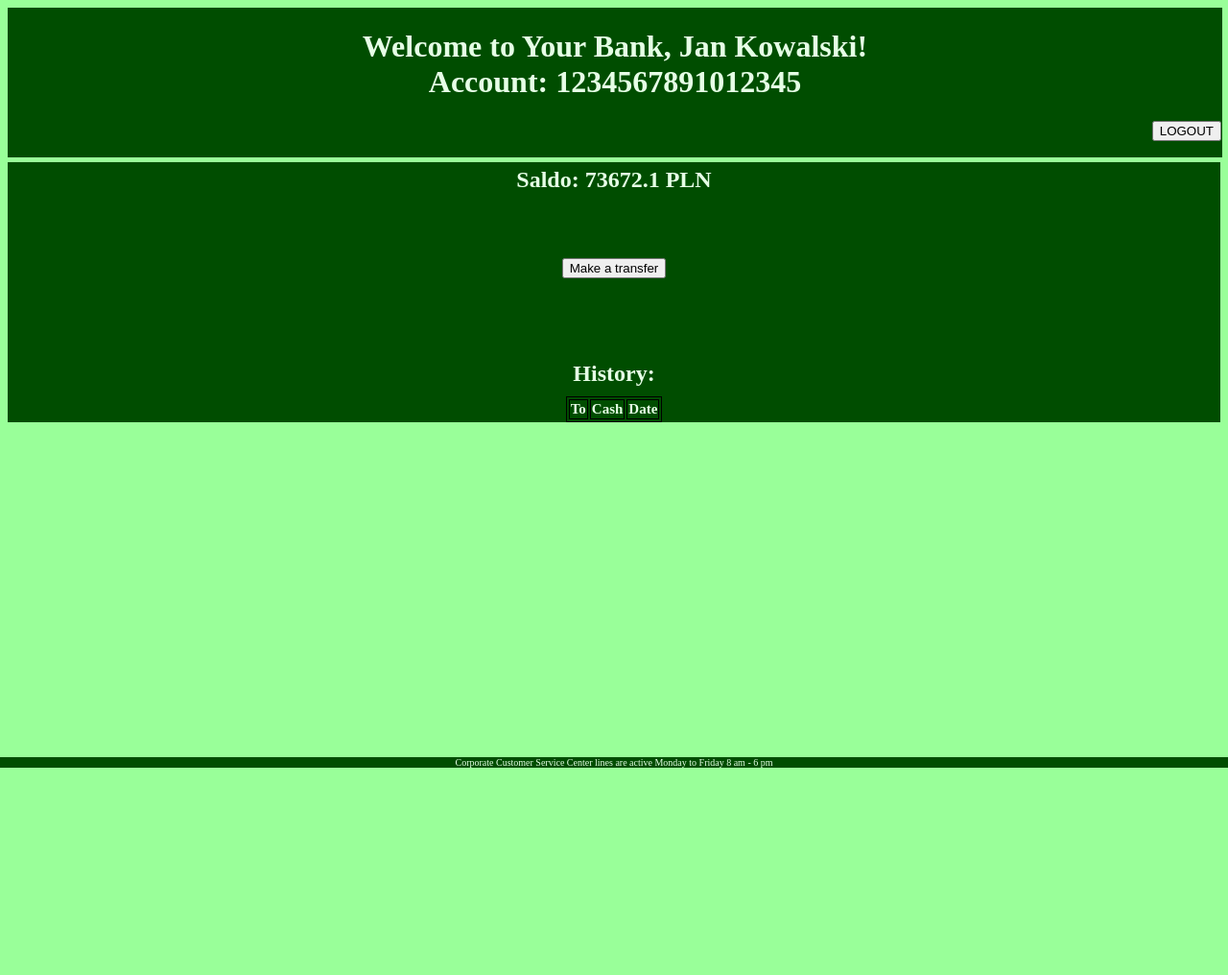
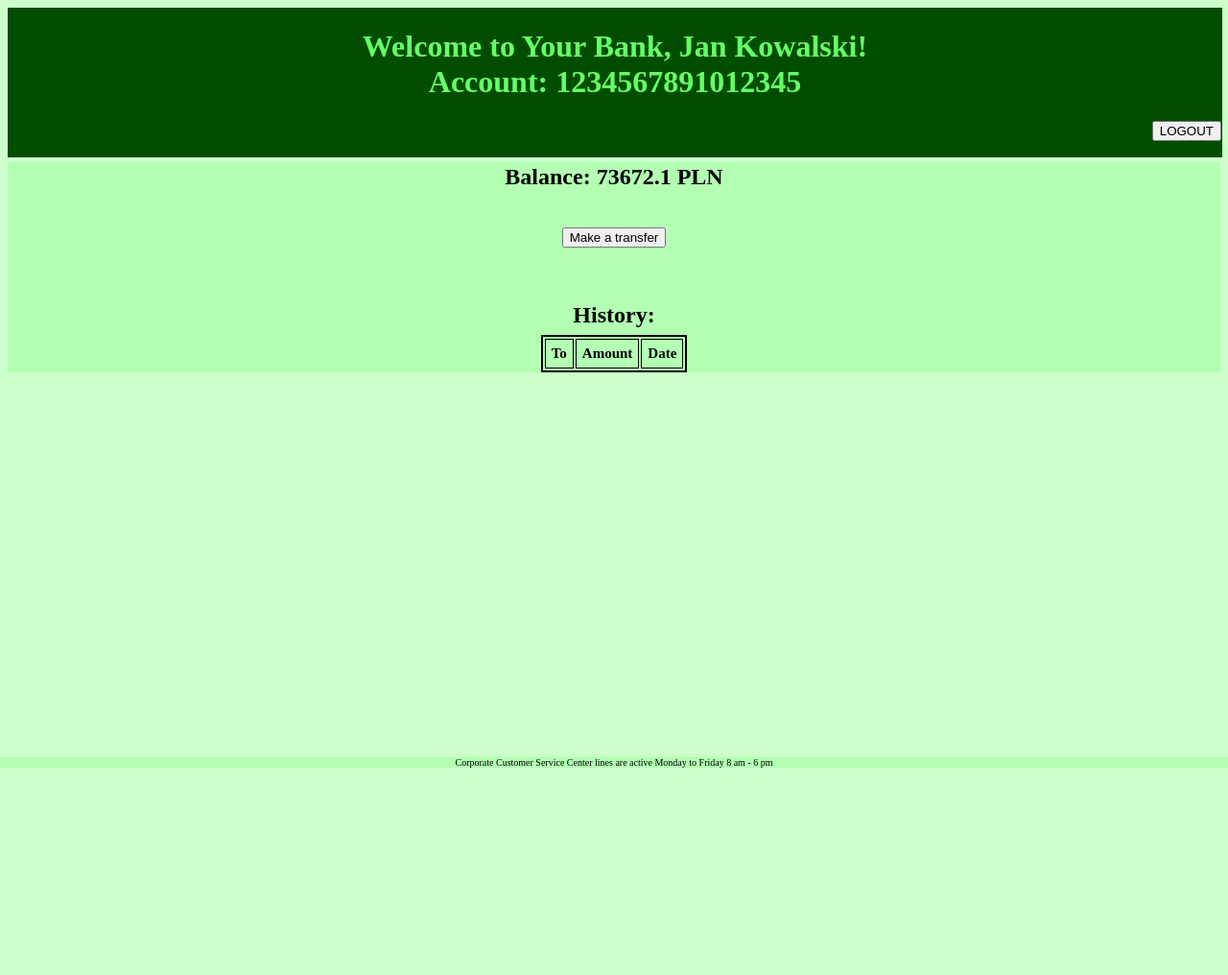
Before and after one commit to BlackEtude/Computer-security, a PHP site: page /main.php in a window 1280 px wide. Shown: the whole page at 96% size. Run offline with PHP 8.4, Linux system fonts and the light colour scheme; a user stored in the database is signed in; data comes from the database, SQL or seed files in the repository; lists and menus that the app fills with data are empty.

Commit message:
server css/main update

```diff
--- a/SERVER/httpd/form.php
+++ b/SERVER/httpd/form.php
@@ -33,7 +33,7 @@ if($_SERVER["REQUEST_METHOD"] == "POST") {
 			<p id="note" ><a href="logout.php"><button>LOGOUT</button></a></p>
 		</header>
 		<div id="points_table_container">
-		<h2 id="points_title">Saldo: <?php echo $balance ?> PLN </h2>
+		<h2 id="points_title">Balance: <?php echo $balance ?> PLN </h2>
 		<form action = "" method = "post">
 			<label>Receiver:</label><input type = "number" name = "recipient"/><br /><br />
 			<label>Cash:</label><input type = "number" name = "value"/><br/><br />
--- a/SERVER/httpd/main.php
+++ b/SERVER/httpd/main.php
@@ -18,7 +18,7 @@ session_start();
 		</header>
 
 		<div id="points_table_container">
-		<h2 id="points_title">Saldo: <?php echo $balance;?> PLN </h2>
+		<h2 id="points_title">Balance: <?php echo $balance;?> PLN </h2>
 
 		<div id="communicates">
 			<h2 id="communicates_title"><a href = "form.php"><button>Make a transfer</button></a></h2>
@@ -31,10 +31,10 @@ session_start();
 		$sql = "SELECT history.recipient, history.value, history.execution_date FROM history WHERE history.sender = $login_number";
 		$result = mysqli_query($db, $sql);
 
-		echo '<table id="points_table">
+		echo '<table id="points_table" cellpadding="6">
 			<tr>
 				<th>To</th>
-				<th>Cash</th>
+				<th>Amount</th>
 				<th>Date</th>
 
 			</tr>';
@@ -42,7 +42,7 @@ session_start();
 		while($row = mysqli_fetch_assoc($result)) {
 			echo '<tr>' .
         	'<th>' . $row["recipient"].'</th>' .
-	        '<th>' . $row["value"].'</th>' .
+	        '<th>' . $row["value"]. ' PLN </th>' .
 	        '<th>' . $row["execution_date"].'</th>' .
 	        '</tr>';
 		}
--- a/SERVER/httpd/style.css
+++ b/SERVER/httpd/style.css
@@ -1,11 +1,11 @@
 body {
-	background-color: #99ff99;
+	background-color: #ccffcc;
 	background-position: center;
 	background-repeat: no-repeat;
 }
 
 h1 {
-	color: #e6ffe6;
+	color: #66ff66;
 	text-align: center;
 	opacity: 1;
 }
@@ -38,14 +38,14 @@ h1 {
 
 #points_title {
 	margin: 5px;
-	padding: 5px;
-	color:#e6ffe6;
+	padding: 2px;
+	color: black;
 }
 
 #communicates_title {
 	text-align: center;
 	margin: 10px;
-	padding: 30px;
+	padding: 4px;
 }
 
 #communicates {
@@ -56,33 +56,33 @@ h1 {
 
 #points_table_container {
 	text-align: center;
-	background-color: #004d00;
+	background-color: #b3ffb3;
 	margin: auto;
-	color: #e6ffe6;
+	color: black;
 }
 
 th, td {
 	font-size: 15px;
 	width: auto;
   	border: 1px solid #000000;
-  	color: #e6ffe6;
+  	color: black;
 }
 
 table {
 	display: inline-table;
 	width: auto;
-	border: 1.0px solid #000000;
-	color: #e6ffe6;
+	border: 2.0px solid #000000;
+	color: black;
 }
 
 footer{
  	position: fixed;
 	text-align: center;
-	color: #e6ffe6;
+	color: black;
 	width: 100%;
 	font-size: 10px;
 	bottom:0;
 	left: 0;
 	right: 0;
-	background-color: #004d00;
+	background-color: #b3ffb3;
 }
```
Also changed, not shown: SERVER/httpd/index.php (+63 -2 lines), SERVER/httpd/avatar.png (added).
